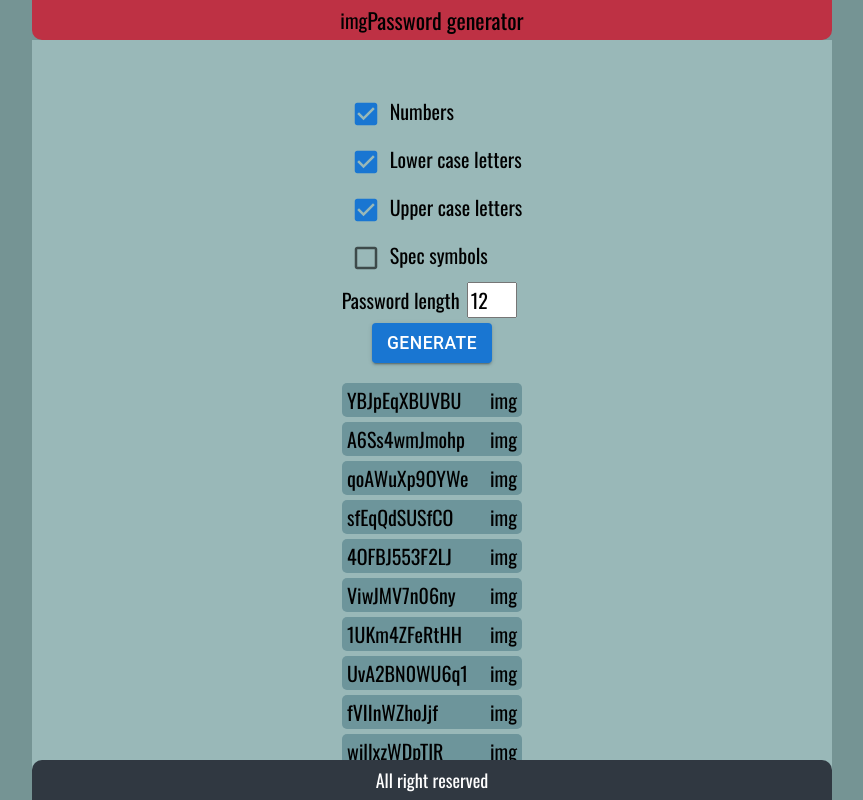
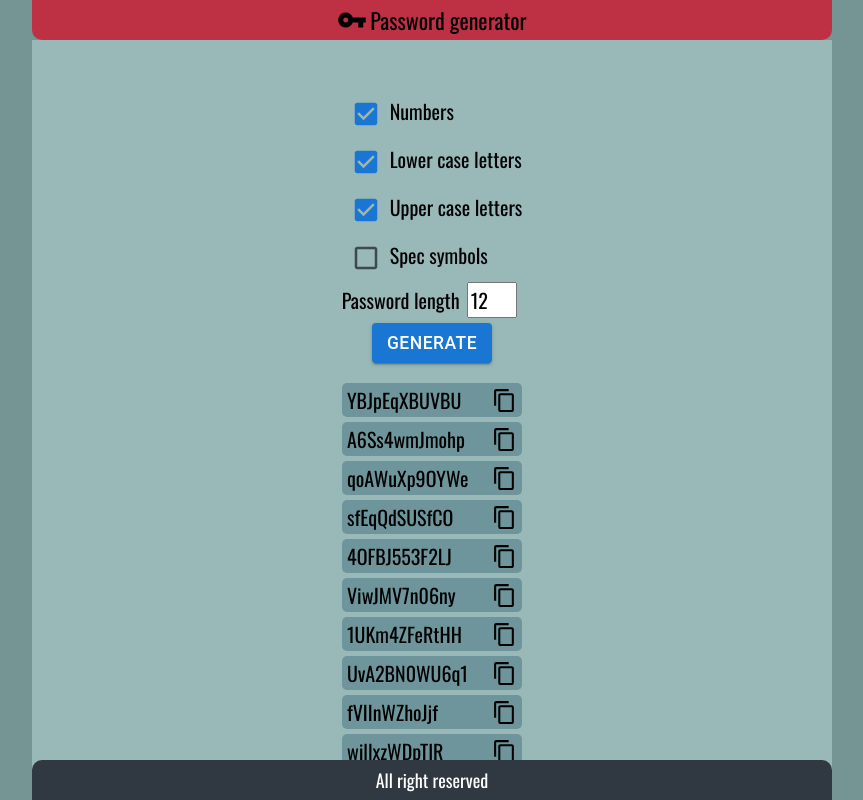
Before and after one commit to patr4519/pass-generator-v2, a React (Create React App) app: page / in a window 1280 px wide. Both pictures are taken after a click on the button "GENERATE". Shown: the top 800 px of the page, without its empty margins (208-1071 px from the left). Built offline with nearby package versions, Linux system fonts and the light colour scheme.

Commit message:
Added import of images and some styles

```diff
--- a/package.json
+++ b/package.json
@@ -5,6 +5,7 @@
   "dependencies": {
     "@emotion/react": "^11.11.1",
     "@emotion/styled": "^11.11.0",
+    "@mui/icons-material": "^5.11.16",
     "@mui/material": "^5.13.4",
     "@testing-library/jest-dom": "^5.16.5",
     "@testing-library/react": "^13.4.0",
--- a/src/components/Generator/Generator.module.scss
+++ b/src/components/Generator/Generator.module.scss
@@ -39,6 +39,10 @@
         span {
           margin-right: 15px;
         }
+
+        .copyIcon:hover {
+          cursor: pointer;
+        }
       }
     }
   }
--- a/src/components/Generator/index.tsx
+++ b/src/components/Generator/index.tsx
@@ -2,6 +2,7 @@ import React from "react";
 import styles from "./Generator.module.scss";
 import Button from "@mui/material/Button";
 import Checkbox from "@mui/material/Checkbox";
+import ContentCopyIcon from "@mui/icons-material/ContentCopy";
 
 export const Generator = () => {
   const [numCheck, setNumCkeck] = React.useState(true);
@@ -97,7 +98,7 @@ export const Generator = () => {
           {passwords?.map((password, index) => (
             <li key={index} className={styles.listItem}>
               <span>{password}</span>
-              <div>img</div>
+              <ContentCopyIcon className={styles.copyIcon} fontSize="small" />
             </li>
           ))}
         </ul>
--- a/src/components/Header/Header.module.scss
+++ b/src/components/Header/Header.module.scss
@@ -15,6 +15,7 @@
 
     .text {
       font-size: 22px;
+      margin-left: 3px;
     }
   }
 }
--- a/src/components/Header/index.tsx
+++ b/src/components/Header/index.tsx
@@ -1,13 +1,11 @@
-import React from "react";
 import styles from "./Header.module.scss";
+import VpnKeyIcon from "@mui/icons-material/VpnKey";
 
 export const Header = () => {
   return (
     <header className={styles.header}>
       <div className={styles.title}>
-        <div className={styles.icon}>
-          img
-        </div>
+        <VpnKeyIcon />
         <div className={styles.text}>Password generator</div>
       </div>
     </header>
--- a/tsconfig.json
+++ b/tsconfig.json
@@ -1,6 +1,5 @@
 {
   "compilerOptions": {
-    "typeRoots" : ["node_modules/@types", "src/types"],
     "target": "es5",
     "lib": [
       "dom",
```
Also changed, not shown: src/images.d.ts (added, +14 -0 lines), src/assets/key.jpg (added), 1 other file (tests, documents, lock files or other folders).
